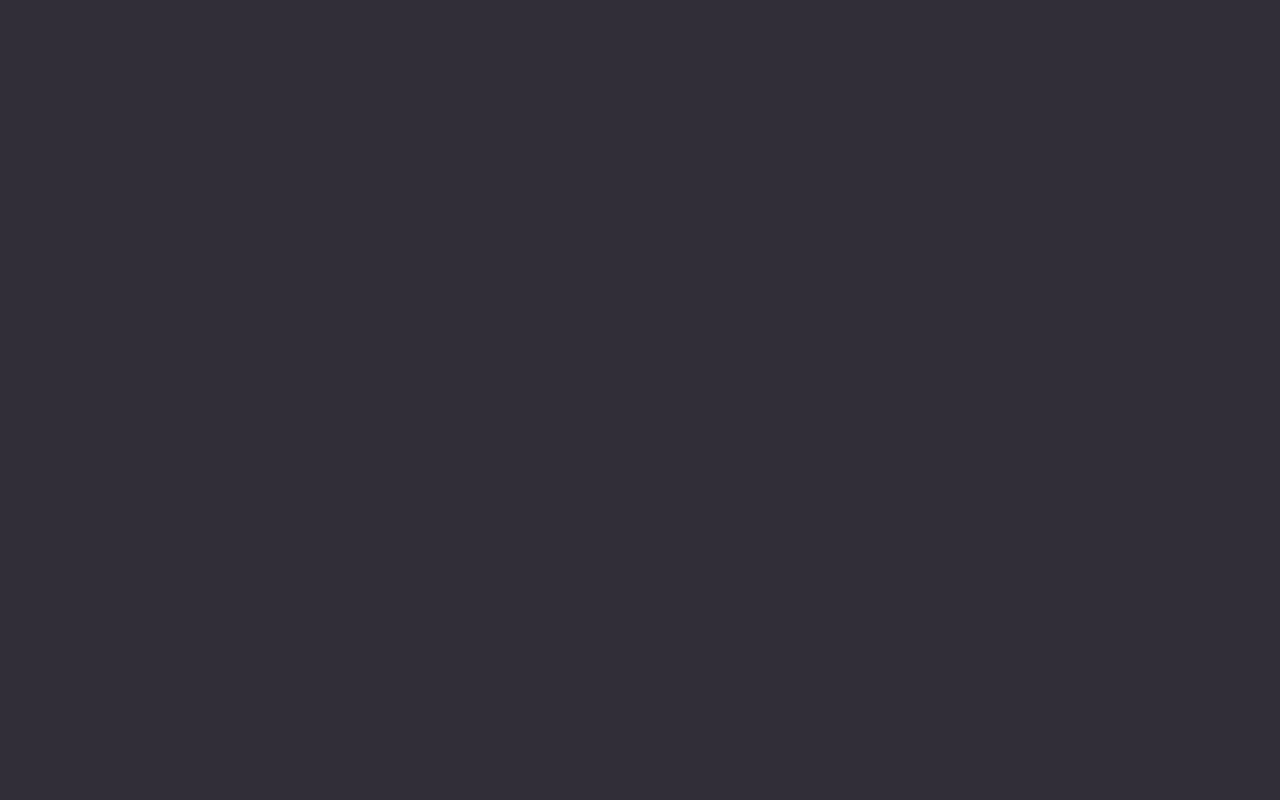
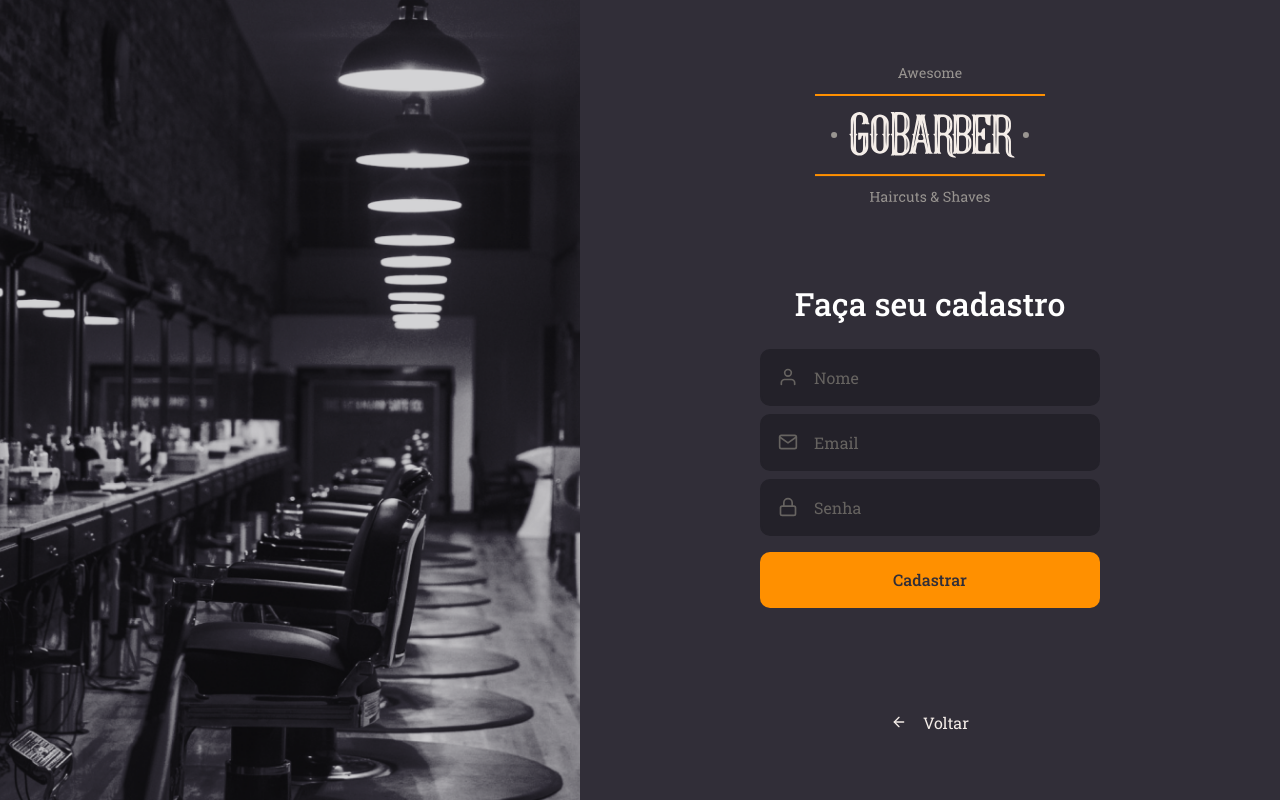
Before and after one commit to LeonardoMessias98/goBarber, a React (Create React App) app: page /register in a window 1280 px wide. Built offline with nearby package versions, Linux system fonts and the light colour scheme.

Commit message:
implementing register page

```diff
--- /dev/null
+++ b/src/components/Button/index.tsx
@@ -0,0 +1,15 @@
+import React, { ButtonHTMLAttributes, ReactNode } from 'react';
+
+import { Container } from './styles';
+
+interface ButtonProps extends ButtonHTMLAttributes<HTMLButtonElement> {
+  children: ReactNode;
+}
+
+const Button: React.FC<ButtonProps> = ({ children, ...rest }: ButtonProps) => (
+  <Container type="button" {...rest}>
+    {children}
+  </Container>
+);
+
+export default Button;
--- /dev/null
+++ b/src/components/Button/styles.ts
@@ -0,0 +1,18 @@
+import styled from 'styled-components';
+import { shade } from 'polished';
+
+export const Container = styled.button`
+  background: #ff9000;
+  height: 56px;
+  border-radius: 10px;
+  border: 0;
+  padding: 0 16px;
+  color: #312e38;
+  width: 100%;
+  font-weight: 500;
+  margin-top: 16px;
+  transition: background-color 0.2s;
+  &:hover {
+    background: ${shade(0.2, '#ff9000')};
+  }
+`;
--- /dev/null
+++ b/src/components/Input/index.tsx
@@ -0,0 +1,22 @@
+import React, { InputHTMLAttributes } from 'react';
+import { IconBaseProps } from 'react-icons';
+
+import { Container } from './styles';
+
+interface InputProps extends InputHTMLAttributes<HTMLInputElement> {
+  name: string;
+  icon?: React.ComponentType<IconBaseProps>;
+}
+
+const Input: React.FC<InputProps> = ({ icon: Icon, ...rest }: InputProps) => (
+  <Container>
+    {Icon && <Icon size={20} />}
+    <input {...rest} />
+  </Container>
+);
+
+Input.defaultProps = {
+  icon: undefined,
+};
+
+export default Input;
--- /dev/null
+++ b/src/components/Input/styles.ts
@@ -0,0 +1,27 @@
+import styled from 'styled-components';
+
+export const Container = styled.div`
+  background: #232129;
+  border-radius: 10px;
+  border: 2px solid #232129;
+  padding: 16px;
+  width: 100%;
+  display: flex;
+  align-items: center;
+  & + div {
+    margin-top: 8px;
+  }
+  input {
+    flex: 1;
+    background: transparent;
+    border: 0;
+    color: #f4ede8;
+    &::placeholder {
+      color: #666360;
+    }
+  }
+  svg {
+    margin-right: 16px;
+    color: #666360;
+  }
+`;
--- /dev/null
+++ b/src/pages/SignUp/index.tsx
@@ -0,0 +1,41 @@
+import React from 'react';
+import {
+ FiArrowLeft, FiMail, FiUser, FiLock,
+} from 'react-icons/fi';
+
+import Input from 'components/Input';
+import Button from 'components/Button';
+import logoImg from 'assets/logo.svg';
+
+import { Container, Content, Background } from './styles';
+
+const SignUp: React.FC = () => (
+  <Container>
+    <Background />
+
+    <Content>
+      <img src={logoImg} alt="logo" />
+      <form>
+        <h1>Faça seu cadastro</h1>
+
+        <Input name="name" icon={FiUser} type="text" placeholder="Nome" />
+        <Input name="email" icon={FiMail} type="text" placeholder="Email" />
+        <Input
+          name="password"
+          icon={FiLock}
+          type="password"
+          placeholder="Senha"
+        />
+
+        <Button type="submit">Cadastrar</Button>
+      </form>
+
+      <a href="login">
+        <FiArrowLeft />
+        Voltar
+      </a>
+    </Content>
+  </Container>
+);
+
+export default SignUp;
--- /dev/null
+++ b/src/pages/SignUp/styles.ts
@@ -0,0 +1,57 @@
+import styled from 'styled-components';
+import { shade } from 'polished';
+
+import signUpBackgroundImg from 'assets/sign-up-background.png';
+
+export const Container = styled.div`
+  height: 100vh;
+  display: flex;
+  align-items: stretch;
+`;
+
+export const Content = styled.div`
+  display: flex;
+  flex-direction: column;
+  align-items: center;
+  place-content: center;
+  width: 100%;
+  max-width: 700px;
+  form {
+    margin: 80px;
+    width: 340px;
+    text-align: center;
+    h1 {
+      margin-bottom: 24px;
+    }
+    a {
+      color: #f4ede8;
+      display: block;
+      margin-top: 24px;
+      text-decoration: none;
+      &:hover {
+        color: ${shade(0.2, '#f4ede8')};
+      }
+    }
+  }
+  > a {
+    color: #f4ede8;
+    display: block;
+    margin-top: 24px;
+    text-decoration: none;
+    display: flex;
+    align-items: center;
+    transition: color 0.2s;
+    svg {
+      margin-right: 16px;
+    }
+    &:hover {
+      color: ${shade(0.2, '#f4ede8')};
+    }
+  }
+`;
+
+export const Background = styled.div`
+  flex: 1;
+  background: url(${signUpBackgroundImg}) no-repeat center;
+  background-size: cover;
+`;
--- a/src/routes.tsx
+++ b/src/routes.tsx
@@ -2,12 +2,14 @@
 import { Switch, Route, BrowserRouter } from 'react-router-dom';
 
 import SignIn from 'pages/SignIn';
+import SignUp from 'pages/SignUp';
 
 export default function Routes() {
   return (
     <BrowserRouter>
       <Switch>
-        <Route path="/" exact component={SignIn} />
+        <Route path="/login" exact component={SignIn} />
+        <Route path="/register" exact component={SignUp} />
       </Switch>
     </BrowserRouter>
   );
```
Also changed, not shown: src/assets/sign-up-background.png (added).
